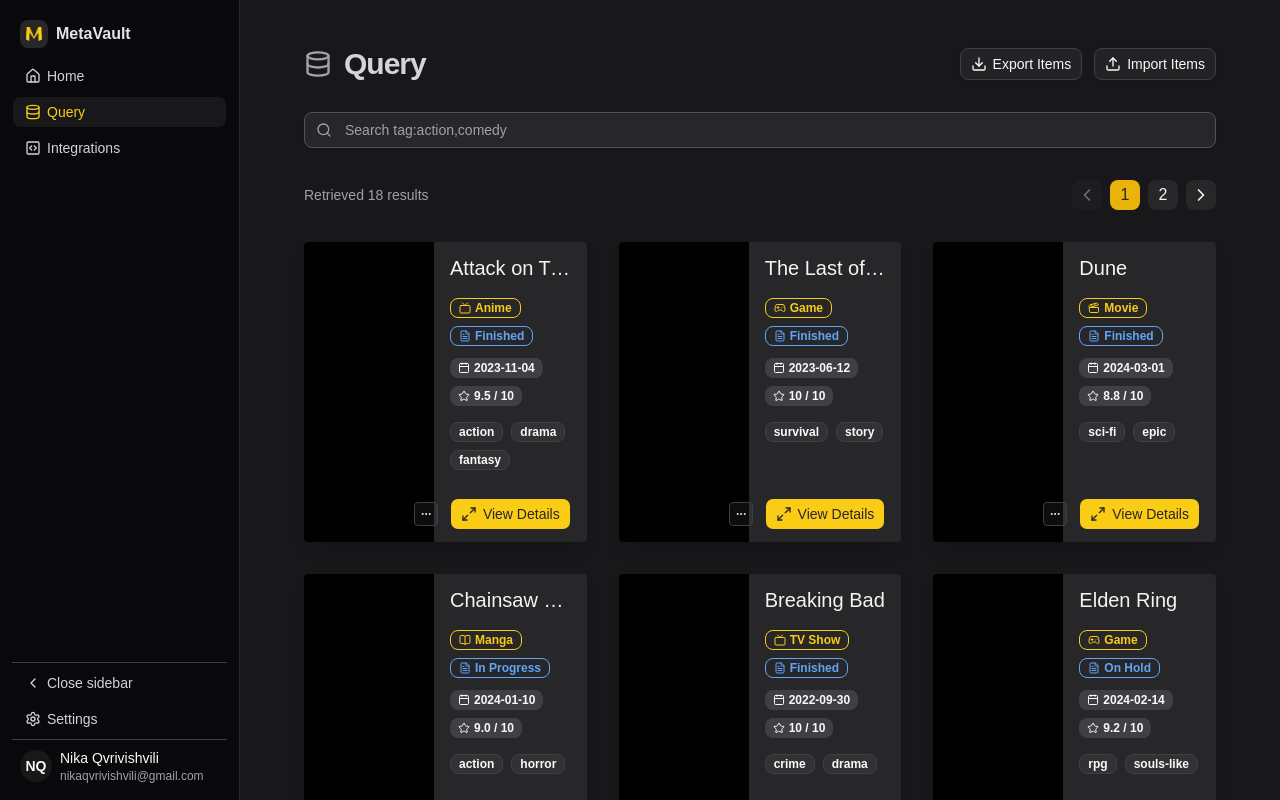
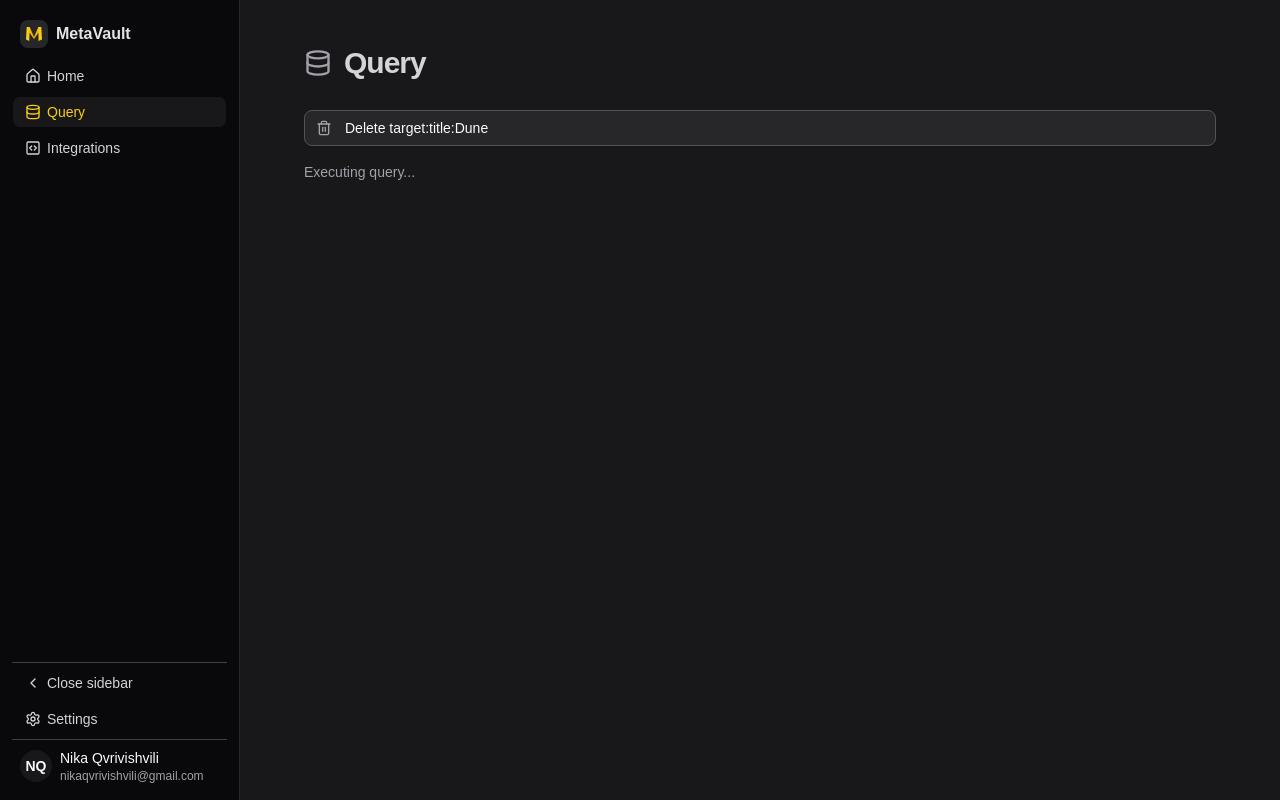
Before and after one commit to etherbits/metavault, a React (Vite) app in the folder packages/web-client/: page / in a window 1280 px wide. Built offline with nearby package versions, Linux system fonts and the light colour scheme.

Commit message:
feat: enhance query action states and filter parsing
Add robust structured query parsing for title, type/content_type, and multi-tag filters, plus action-state UX messaging for create/update/delete flows with validation and async execution feedback.

```diff
--- a/packages/web-client/src/App.tsx
+++ b/packages/web-client/src/App.tsx
@@ -1,4 +1,4 @@
-import { useEffect, useState } from "react";
+import { useCallback, useEffect, useRef, useState } from "react";
 import { Sidebar } from "@/components/Sidebar";
 import { HomeSection } from "@/components/HomeSection";
 import { QueryInput } from "@/components/QueryInput";
@@ -157,25 +157,68 @@
     return items.filter((item) => idSet.has(item.id));
   }
 
+  let filteredItems = items;
+  let hasStructuredFilters = false;
+
   const statusMatch = trimmed.match(/status:\s*"?([^"]+)"?/i);
   if (statusMatch?.[1]) {
+    hasStructuredFilters = true;
     const parsedStatus = statusMatch[1].trim();
     if (isMediaStatus(parsedStatus)) {
-      return items.filter((item) => item.status === parsedStatus);
+      filteredItems = filteredItems.filter(
+        (item) => item.status === parsedStatus
+      );
     }
   }
 
   const tagMatch = trimmed.match(/tag:\s*"?([^"]+)"?/i);
   if (tagMatch?.[1]) {
+    hasStructuredFilters = true;
     const parsedTag = tagMatch[1].trim().toLowerCase();
     if (parsedTag === "collection") {
       const collectionSet = new Set(collectionIds);
-      return items.filter((item) => collectionSet.has(item.id));
+      filteredItems = filteredItems.filter((item) =>
+        collectionSet.has(item.id)
+      );
+    } else {
+      const parsedTags = parsedTag
+        .split(",")
+        .map((tag) => tag.trim())
+        .filter(Boolean);
+
+      if (parsedTags.length > 1) {
+        filteredItems = filteredItems.filter((item) => {
+          const itemTags = item.tags.map((tag) => tag.toLowerCase());
+          return parsedTags.every((tag) => itemTags.includes(tag));
+        });
+      } else {
+        filteredItems = filteredItems.filter((item) =>
+          item.tags.some((tag) => tag.toLowerCase() === parsedTag)
+        );
+      }
+    }
   }
 
-    return items.filter((item) =>
-      item.tags.some((tag) => tag.toLowerCase() === parsedTag)
+  const titleMatch = trimmed.match(/title:\s*"?([^"]+)"?/i);
+  if (titleMatch?.[1]) {
+    hasStructuredFilters = true;
+    const parsedTitle = titleMatch[1].trim().toLowerCase();
+    filteredItems = filteredItems.filter((item) =>
+      item.title.toLowerCase().includes(parsedTitle)
     );
+  }
+
+  const typeMatch = trimmed.match(/(?:content_type|type):\s*"?([^"]+)"?/i);
+  if (typeMatch?.[1]) {
+    hasStructuredFilters = true;
+    const parsedType = typeMatch[1].trim().toLowerCase();
+    filteredItems = filteredItems.filter(
+      (item) => item.type.toLowerCase() === parsedType
+    );
+  }
+
+  if (hasStructuredFilters) {
+    return filteredItems;
   }
 
   const needle = trimmed.toLowerCase();
@@ -185,6 +228,34 @@
       item.tags.some((tag) => tag.toLowerCase().includes(needle)) ||
       item.type.toLowerCase().includes(needle)
   );
+}
+
+const VALID_QUERY_PREFIXES = new Set([
+  "tag",
+  "status",
+  "target",
+  "release",
+  "public_rating",
+  "description",
+  "alias",
+  "type",
+  "content_type",
+  "title",
+]);
+
+function getQueryValidationError(input: string): string | null {
+  const trimmed = input.trim();
+  if (!trimmed) return null;
+
+  const matches = trimmed.matchAll(/\b([a-z_]+):/gi);
+  for (const match of matches) {
+    const prefix = match[1]?.toLowerCase();
+    if (prefix && !VALID_QUERY_PREFIXES.has(prefix)) {
+      return `Invalid query: “${prefix}” is not a valid metadata prefix`;
+    }
+  }
+
+  return null;
 }
 
 function normalizeImportedItems(raw: unknown): Omit<MediaItem, "id">[] | null {
@@ -229,18 +300,21 @@
 }
 
 export function App() {
+  const initialQuery = "Delete target:title:Dune";
   const [isSignedOut, setIsSignedOut] = useState(false);
   const [sidebarOpen, setSidebarOpen] = useState(() => {
     if (typeof window === "undefined") return true;
     return window.innerWidth >= 1024;
   });
   const [activePage, setActivePage] = useState<Page>("query");
-  const [query, setQuery] = useState("");
+  const [query, setQuery] = useState(initialQuery);
   const [libraryItems, setLibraryItems] = useState<MediaItem[]>(QUERY_ITEMS);
   const [lastImportedIds, setLastImportedIds] = useState<string[]>([]);
   const [collectionIds, setCollectionIds] = useState<string[]>([]);
   const [homeHiddenIds, setHomeHiddenIds] = useState<string[]>([]);
-  const [queryResults, setQueryResults] = useState<MediaItem[]>(QUERY_ITEMS);
+  const [queryResults, setQueryResults] = useState<MediaItem[]>(() =>
+    runQuery(initialQuery, QUERY_ITEMS, [], [])
+  );
   const [selectMode, setSelectMode] = useState(false);
   const [selectedIds, setSelectedIds] = useState<string[]>([]);
   const [currentPage, setCurrentPage] = useState(1);
@@ -251,20 +325,66 @@
   const [selectedCollection, setSelectedCollection] = useState(
     COLLECTION_OPTIONS[0]
   );
+  const [queryError, setQueryError] = useState<string | null>(null);
+  const [isQueryExecuting, setIsQueryExecuting] = useState(true);
+  const queryTimerRef = useRef<number | null>(null);
+  const isCreateQuery = query.trim().toLowerCase().startsWith("create ");
+  const isUpdateQuery = query.trim().toLowerCase().startsWith("update ");
+  const isDeleteQuery = query.trim().toLowerCase().startsWith("delete ");
+
+  const clearQueryTimer = useCallback(() => {
+    if (queryTimerRef.current !== null) {
+      window.clearTimeout(queryTimerRef.current);
+      queryTimerRef.current = null;
+    }
+  }, []);
+
+  const handleQueryChange = (value: string) => {
+    setQuery(value);
+    setQueryError(null);
+    setIsQueryExecuting(false);
+  };
 
   const handleQuerySearch = (value: string) => {
+    clearQueryTimer();
+
+    const validationError = getQueryValidationError(value);
+    setQuery(value);
+
+    if (validationError) {
+      setQueryError(validationError);
+      setIsQueryExecuting(false);
+      setQueryResults([]);
+      setCurrentPage(1);
+      setSelectMode(false);
+      setSelectedIds([]);
+      return;
+    }
+
+    setQueryError(null);
+    setIsQueryExecuting(true);
+
+    queryTimerRef.current = window.setTimeout(() => {
       const results = runQuery(
         value,
         libraryItems,
         lastImportedIds,
         collectionIds
       );
-    setQuery(value);
       setQueryResults(results);
       setCurrentPage(1);
       setSelectMode(false);
       setSelectedIds([]);
+      setIsQueryExecuting(false);
+      queryTimerRef.current = null;
+    }, 600);
   };
+
+  useEffect(() => {
+    return () => {
+      clearQueryTimer();
+    };
+  }, [clearQueryTimer]);
 
   const handleQueryMore = (prefilledQuery: string) => {
     setActivePage("query");
@@ -420,11 +540,6 @@
         ? previousIds.filter((id) => id !== cardId)
         : [...previousIds, cardId]
     );
-  };
-
-  const handleClearSelection = () => {
-    setSelectMode(false);
-    setSelectedIds([]);
   };
 
   const handleExportItems = async () => {
@@ -679,22 +794,8 @@
                   </h1>
                 </div>
 
+                {!isQueryExecuting && !isCreateQuery && (
                   <div className="flex w-full flex-wrap items-center gap-3 lg:w-auto lg:justify-end">
-                  {selectedIds.length > 0 && (
-                    <div className="flex w-full flex-wrap items-center justify-end gap-3 lg:w-auto">
-                      <span className="rounded-[10px] border border-[#3F3F46] bg-white/5 px-3 py-2 text-[14px] text-[#FAFAFA]">
-                        {selectedIds.length} selected
-                      </span>
-                      <button
-                        type="button"
-                        onClick={handleClearSelection}
-                        className="h-10 rounded-[10px] border border-[#3F3F46] bg-white/5 px-4 text-[14px] font-medium text-[#FAFAFA] transition hover:bg-white/10"
-                      >
-                        Clear selection
-                      </button>
-                    </div>
-                  )}
-
                     <button
                       type="button"
                       onClick={handleExportItems}
@@ -713,17 +814,46 @@
                       Import Items
                     </button>
                   </div>
+                )}
               </div>
 
-              <div className="w-full">
+              <div className="flex w-full flex-col gap-4">
                 <QueryInput
                   value={query}
-                  onChange={setQuery}
+                  onChange={handleQueryChange}
                   onSearch={handleQuerySearch}
                   placeholder="Search tag:action,comedy"
+                  mode={
+                    isCreateQuery
+                      ? "create"
+                      : isUpdateQuery
+                        ? "update"
+                        : isDeleteQuery
+                          ? "delete"
+                          : "search"
+                  }
                 />
-              </div>
 
+                {isQueryExecuting ? (
+                  <p className="text-[14px] leading-5 text-[#A1A1AA]">
+                    Executing query...
+                  </p>
+                ) : isCreateQuery ? (
+                  <p className="text-[14px] leading-5 text-[#A1A1AA]">
+                    Created {queryResults.length}{" "}
+                    {queryResults.length === 1 ? "item" : "items"}
+                  </p>
+                ) : queryResults.length === 0 ? (
+                  queryError ? (
+                    <p className="w-fit max-w-[358px] text-[14px] leading-5 text-[#F87171]">
+                      {queryError}
+                    </p>
+                  ) : (
+                    <p className="text-[14px] leading-5 text-[#A1A1AA]">
+                      No results found
+                    </p>
+                  )
+                ) : (
                   <div className="flex w-full items-center justify-between gap-4">
                     <p className="text-[14px] leading-5 text-[#A1A1AA]">
                       Retrieved {queryResults.length} results
@@ -737,7 +867,10 @@
                       />
                     </div>
                   </div>
+                )}
+              </div>
 
+              {!isQueryExecuting && queryResults.length > 0 && (
                 <div className="grid grid-cols-1 gap-6 sm:grid-cols-2 lg:gap-8 xl:grid-cols-3">
                   {paginatedQueryItems.map((item) => (
                     <MediaCard
@@ -754,6 +887,7 @@
                     />
                   ))}
                 </div>
+              )}
             </div>
           )}
 
```
Lines whose indentation alone changed are shown as unchanged.
